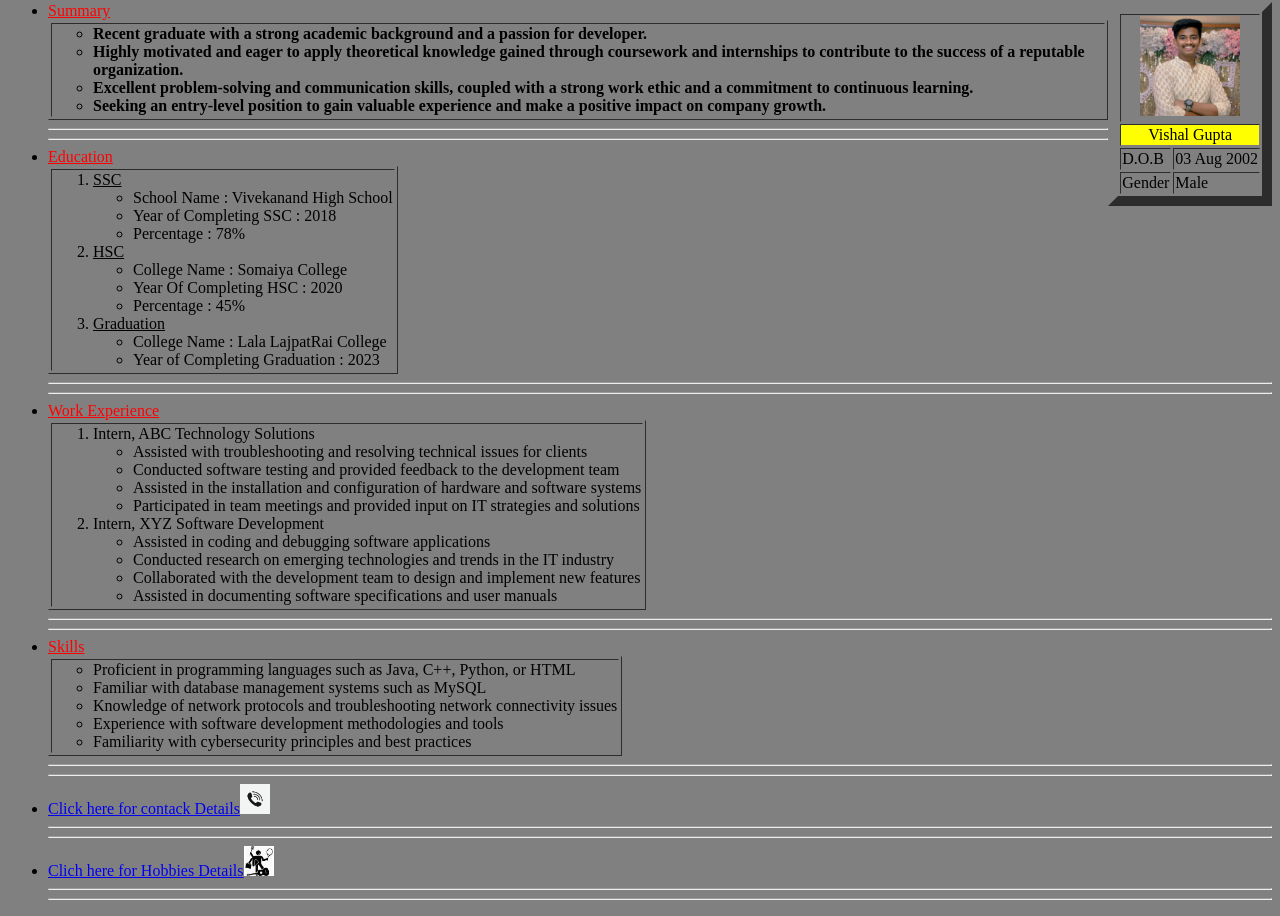
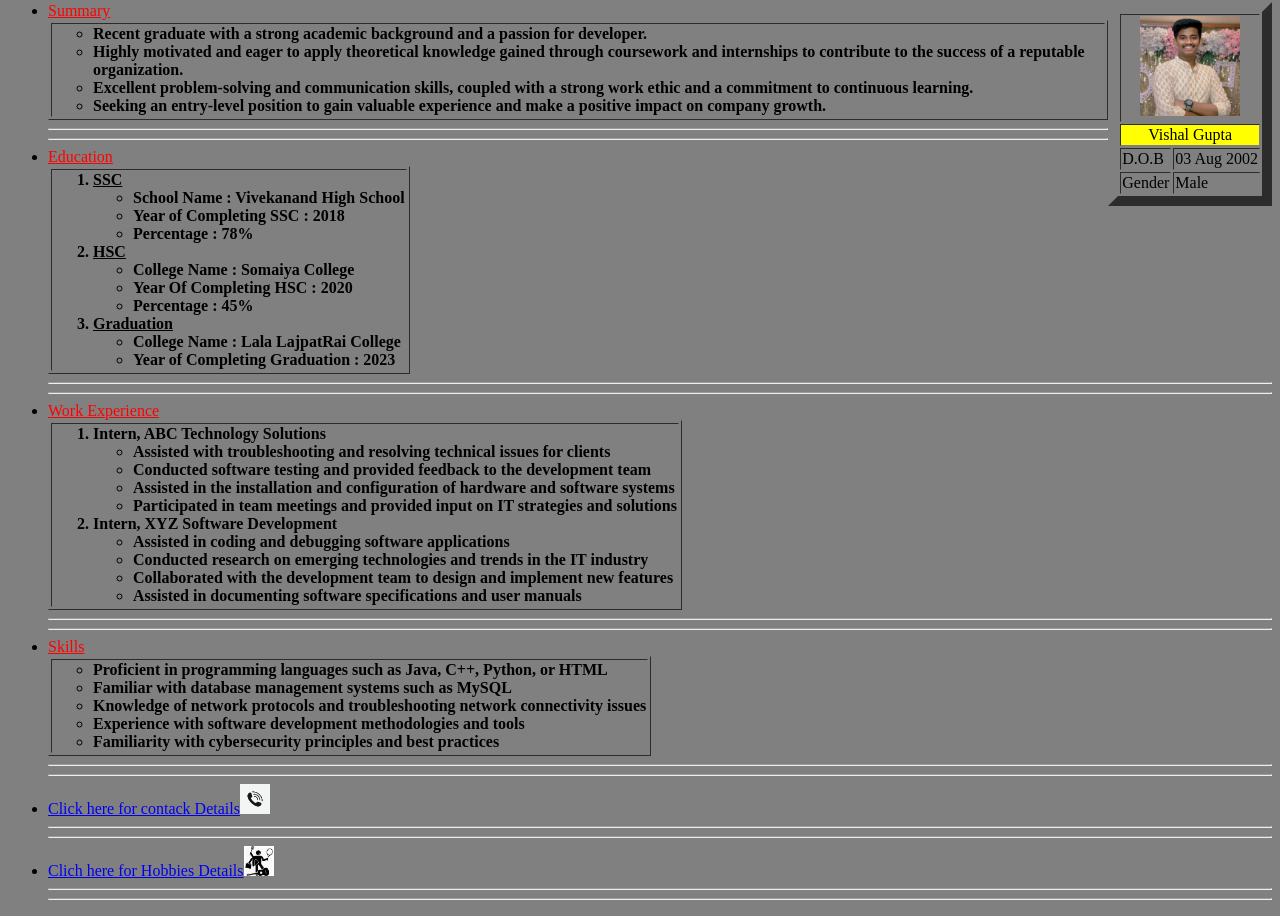
Before and after one commit to vishal913781/fullstack, a plain HTML site: page index.html in a window 1280 px wide. Shown: the part 78-994 px from the top of the page. Drawn offline with Linux system fonts and the light colour scheme.

Commit message:
Add files via upload

```diff
--- a/index.html
+++ b/index.html
@@ -3,7 +3,7 @@
 <head>
     <meta charset="UTF-8">
     <meta name="viewport" content="width=device-width, initial-scale=1.0">
-    <title>Document</title>
+    <title>Resume</title>
 </head>
 <body bgcolor="grey">
     <u><h1 align="center">My Resume</h1></u>
@@ -42,7 +42,7 @@
         <hr>
         <li><font color="red"><u>Education</u></font>
             <table border="1">
-                <td>
+                <th>
                     <ol type="1">
                         <li><u>SSC</u>
                             <ul type="circle">
@@ -65,14 +65,14 @@
                             </ul>
                         </li>
                     </ol>
-                </td>
+                </th>
             </table>
         </li>
         <hr>
         <hr>
         <li><font color="red"><u>Work Experience</u></font>
             <table border="1" >
-                <td>
+                <th>
                     <ol>
                         <li>Intern, ABC Technology Solutions
                             <ul type="circle">
@@ -91,14 +91,14 @@
                             </ul>
                         </li>
                     </ol>
-                </td>
+                </th>
             </table>
         </li>
         <hr>
         <hr>
         <li><font color="red"><u>Skills</u></font>
             <table border="1">
-                <td>
+                <th>
                     <ul>
                         <li>Proficient in programming languages such as Java, C++, Python, or HTML</li>
                         <li>Familiar with database management systems such as MySQL</li>
@@ -106,7 +106,7 @@
                         <li>Experience with software development methodologies and tools</li>
                         <li>Familiarity with cybersecurity principles and best practices</li>
                     </ul>
-                </td>
+                </th>
             </table>
         </li>
         <hr>
```
